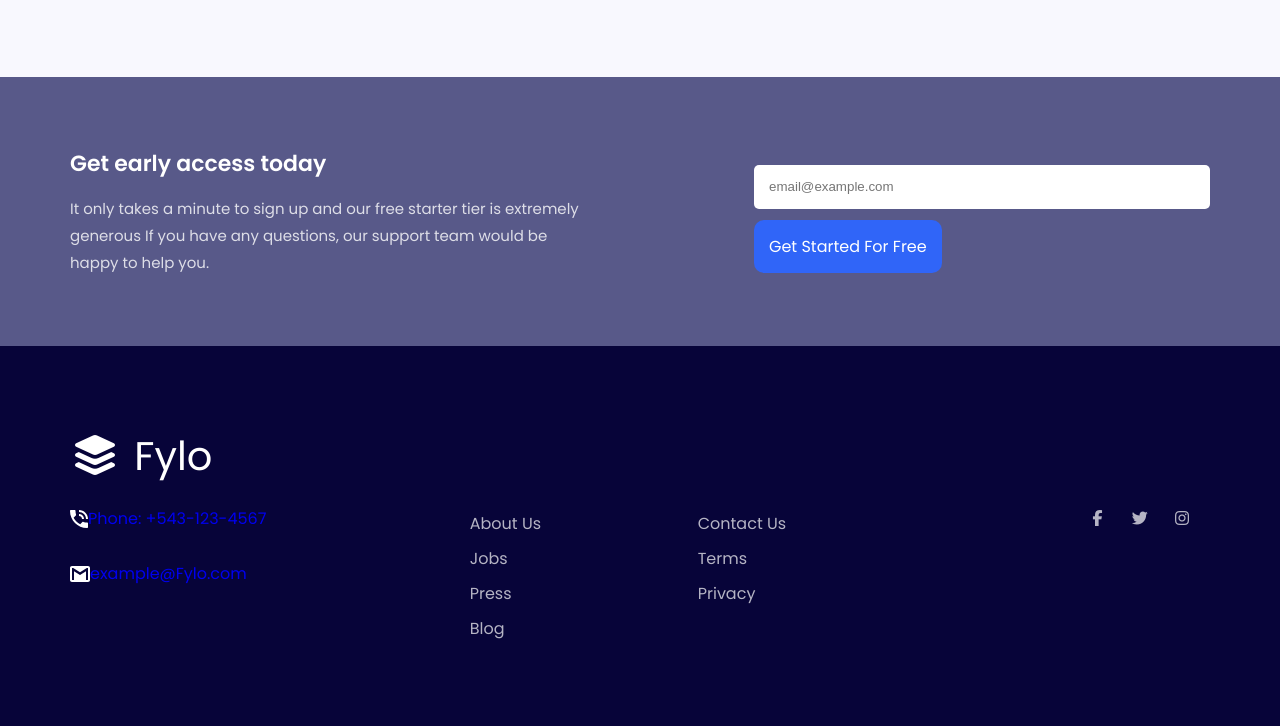
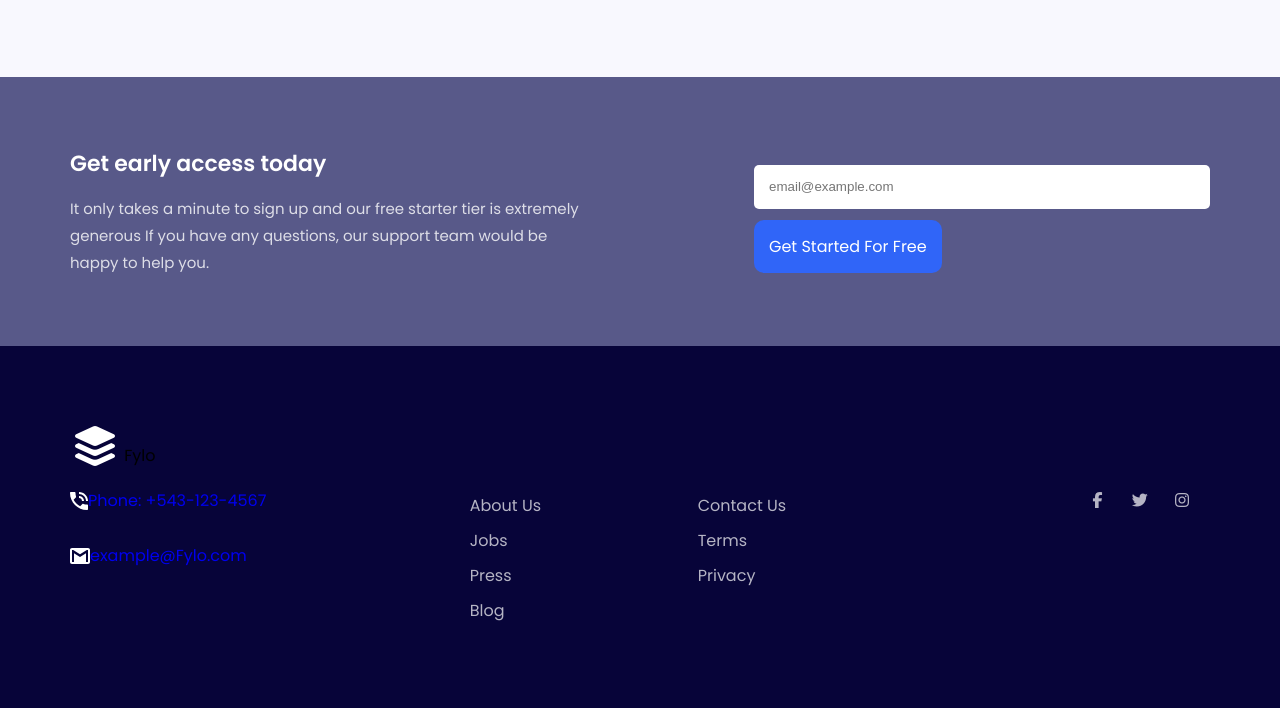
Before and after one commit to AhmedFahiim/Fylo-Landing-Page-, a plain HTML site: page index.html in a window 1280 px wide. Shown: the part 1357-2083 px from the top of the page. Drawn offline with Linux system fonts and the light colour scheme.

Commit message:
Update main.css

```diff
--- a/CSS/main.css
+++ b/CSS/main.css
@@ -241,7 +241,7 @@ footer .container > i {
   color: white;
   font-size: 40px;
 }
-footer .container > span {
+footer .container > a {
   margin-left: 10px;
   color: white;
   font-size: 40px;
```
